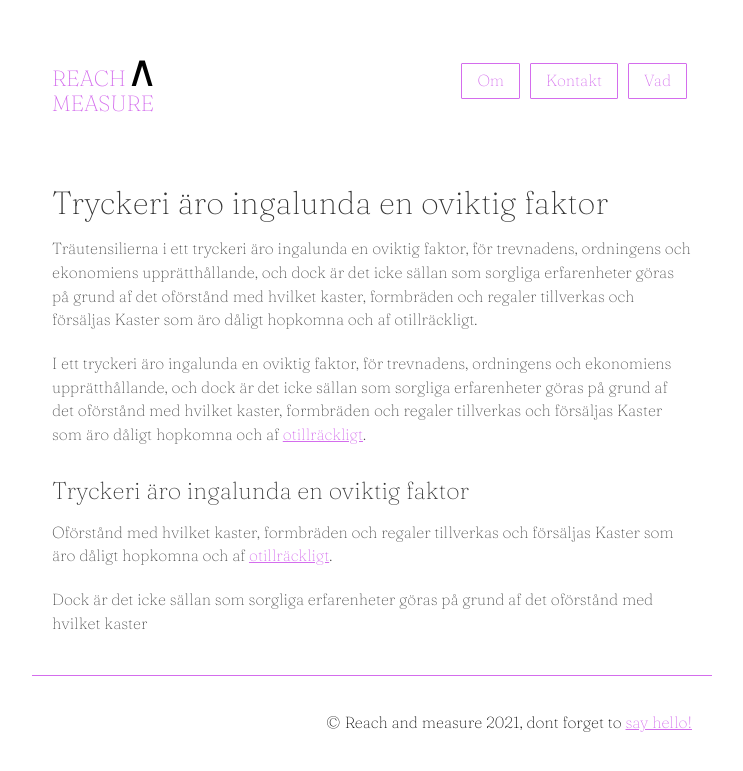
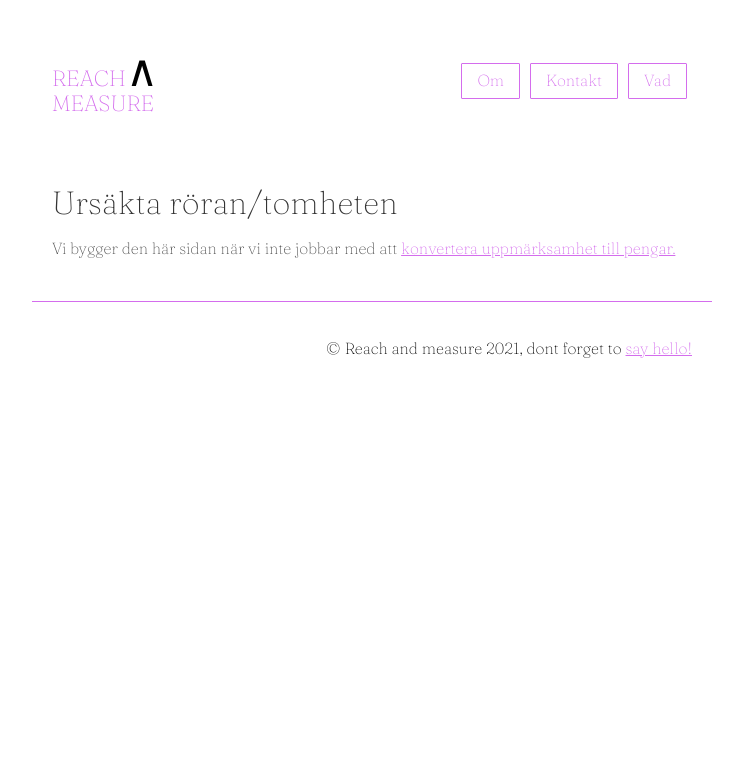
Before and after one commit to reachandmeasure/RetM, a Jekyll site: the page built from about.md, in a window 1280 px wide. Shown: the top 771 px of the page, without its empty margins (268-1011 px from the left). Built offline with Jekyll 4.4.1, drawn with Linux system fonts in a browser that asks for light colours.

Commit message:
Update about.md

```diff
--- a/about.md
+++ b/about.md
@@ -5,12 +5,5 @@ menu: Om
 permalink: /om/
 ---
 
-# Tryckeri äro ingalunda en oviktig faktor
-Träutensilierna i ett tryckeri äro ingalunda en oviktig faktor, för trevnadens, ordningens och ekonomiens upprätthållande, och dock är det icke sällan som sorgliga erfarenheter göras på grund af det oförstånd med hvilket kaster, formbräden och regaler tillverkas och försäljas Kaster som äro dåligt hopkomna och af otillräckligt.
-
-I ett tryckeri äro ingalunda en oviktig faktor, för trevnadens, ordningens och ekonomiens upprätthållande, och dock är det icke sällan som sorgliga erfarenheter göras på grund af det oförstånd med hvilket kaster, formbräden och regaler tillverkas och försäljas Kaster som äro dåligt hopkomna och af [otillräckligt](https://jekyllrb.com/).
-
-## Tryckeri äro ingalunda en oviktig faktor
-Oförstånd med hvilket kaster, formbräden och regaler tillverkas och försäljas Kaster som äro dåligt hopkomna och af [otillräckligt](https://jekyllrb.com/).
-
-Dock är det icke sällan som sorgliga erfarenheter göras på grund af det oförstånd med hvilket kaster
+# Ursäkta röran/tomheten
+Vi bygger den här sidan när vi inte jobbar med att [konvertera uppmärksamhet till pengar.](https://reachandmeasure.se/vad/)
```
